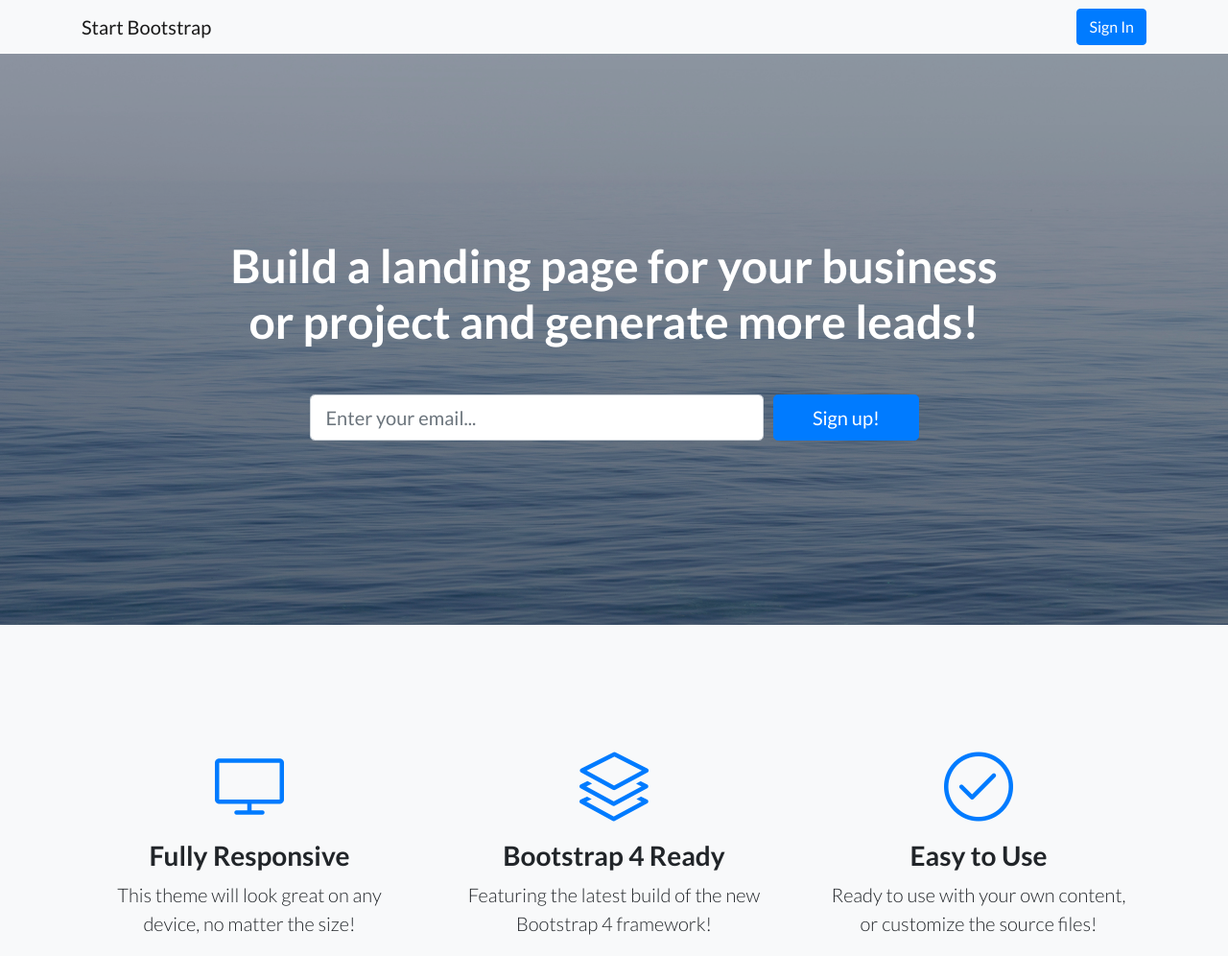
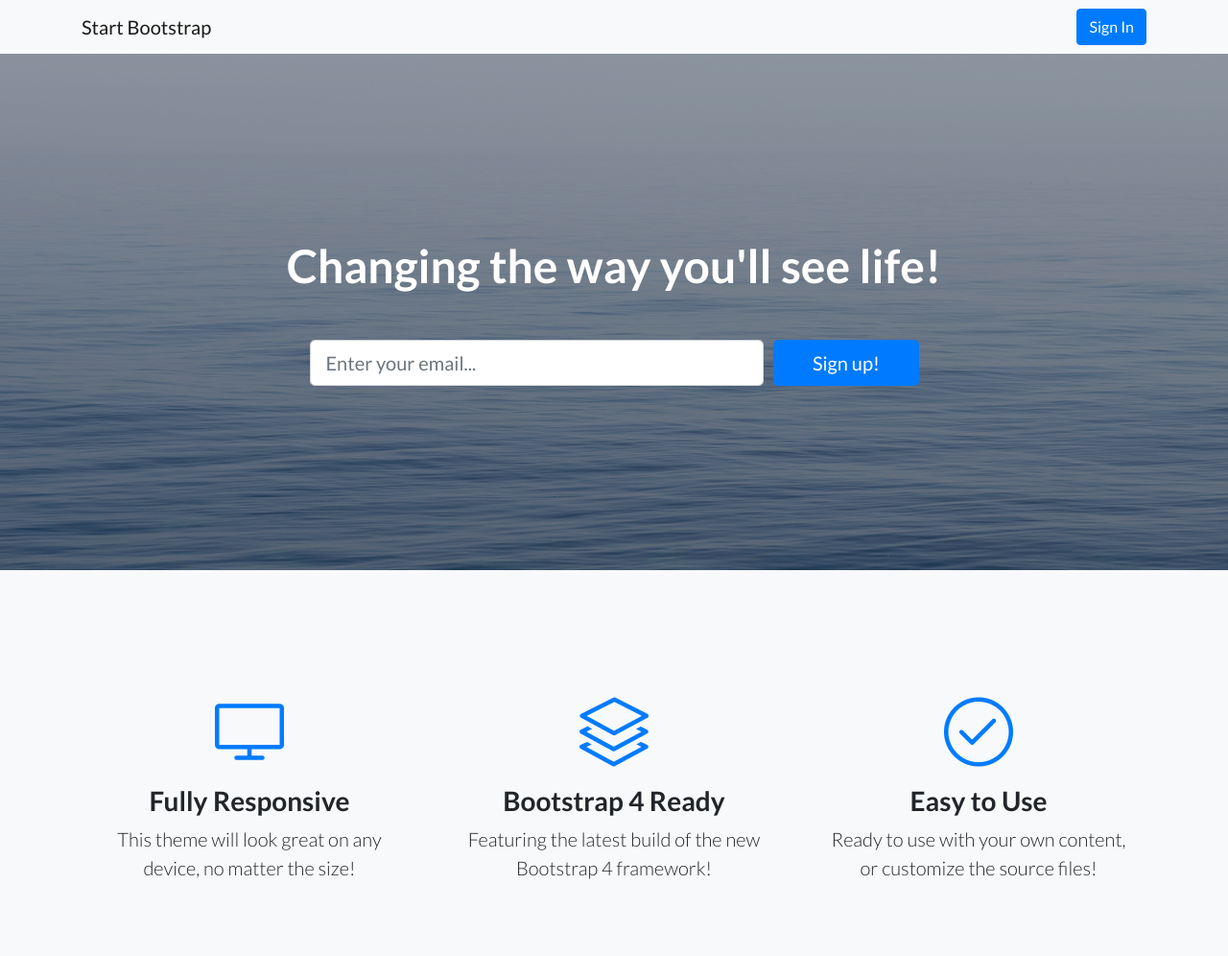
Before and after one commit to jeremiemeyer1989/landingpage, a website: page index.html in a window 1280 px wide. Shown: the top 996 px of the page at 96% size. Drawn offline with Linux system fonts and the light colour scheme.

Commit message:
changing the title of the main page

```diff
--- a/index.html
+++ b/index.html
@@ -8,7 +8,7 @@
     <meta name="description" content="">
     <meta name="author" content="">
 
-    <title>Landing Page - Start Bootstrap Theme</title>
+    <title> Let's Roll </title>
 
     <!-- Bootstrap core CSS -->
     <link href="vendor/bootstrap/css/bootstrap.min.css" rel="stylesheet">
@@ -39,7 +39,7 @@
         <div class="container">
             <div class="row">
                 <div class="col-xl-9 mx-auto">
-            <h1 class="mb-5">Build a landing page for your business or project and generate more leads!</h1>
+                    <h1 class="mb-5">Changing the way you'll see life!</h1>
                 </div>
                 <div class="col-md-10 col-lg-8 col-xl-7 mx-auto">
                     <form>
@@ -142,7 +142,7 @@
                 <div class="col-lg-4">
                     <div class="testimonial-item mx-auto mb-5 mb-lg-0">
                         <img class="img-fluid rounded-circle mb-3" src="img/testimonials-3.jpg" alt="">
-              <h5>Sarah	W.</h5>
+                        <h5>Sarah W.</h5>
                         <p class="font-weight-light mb-0">"Thanks so much for making these free resources available to us!"</p>
                     </div>
                 </div>
```
Also changed, not shown: 1 other file. Lines whose indentation alone changed are shown as unchanged.
